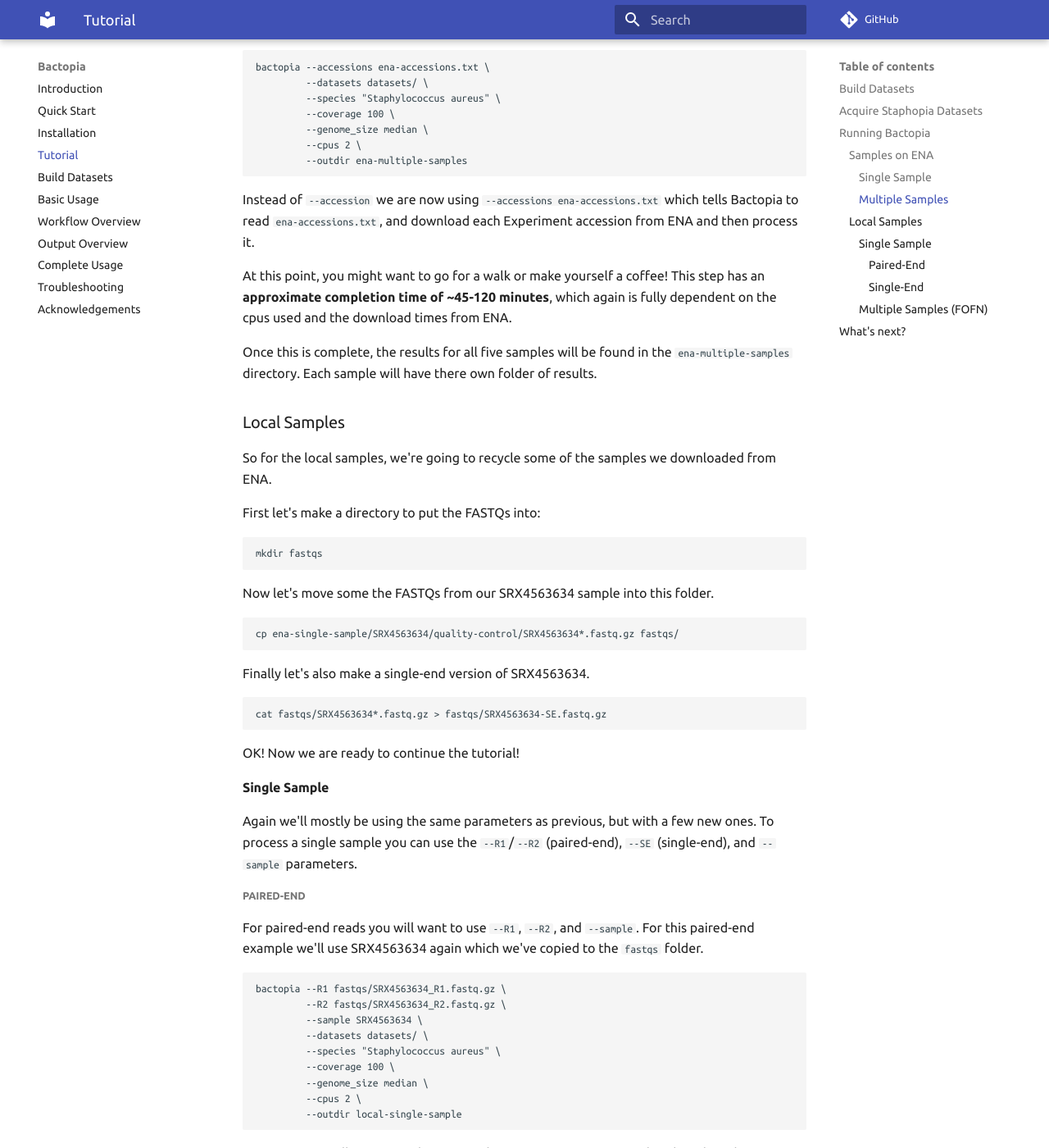
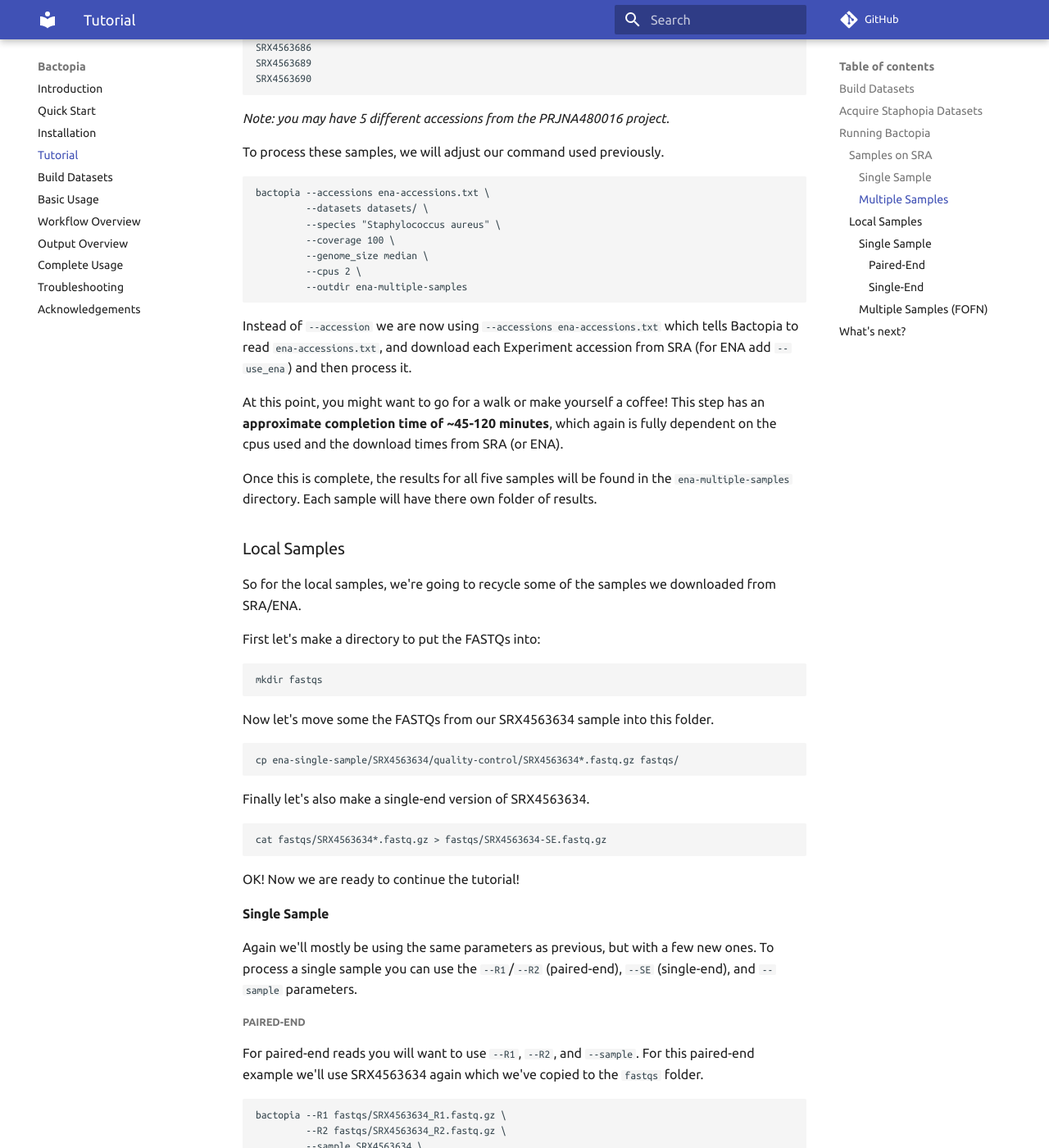
Before and after one commit to bactopia/bactopia, an MkDocs documentation site: the page built from docs/tutorial.md, in a window 1280 px wide and 1400 px high, scrolled down 4052 px. Shown: the whole window at 82% size. Built offline with MkDocs 1.6.1 and Material for MkDocs 9.7.7, drawn with Linux system fonts in a browser that asks for light colours; comment, search, counter and statistics services are not loaded; some of the changed text lies outside the part shown.

Commit message:
switch ena-dl to fastq-dl, download from SRA by default

````diff
--- a/docs/tutorial.md
+++ b/docs/tutorial.md
@@ -10,8 +10,8 @@
 - Build datasets
 - Acquire Staphopia datasets
 - Use Bactopia to process:
-    - A sample from ENA
-    - Multiple samples from ENA
+    - A sample from SRA/ENA
+    - Multiple samples from SRA/ENA
     - Single local sample
     - Multiple local samples using FOFN
 
@@ -77,9 +77,9 @@
 ## Running Bactopia
 OK! Get your servers started up! It is time to get processing!
 
-### Samples on ENA
+### Samples on SRA
 #### Single Sample
-Let's start this by downloading a single sample from ENA, and processing it through Bactopia.
+Let's start this by downloading a single sample from the [Sequence Read Archive](https://www.ncbi.nlm.nih.gov/sra) (SRA), and processing it through Bactopia.
 
 ```
 bactopia --accession SRX4563634 \
@@ -106,6 +106,9 @@
 `--cpus 2` tells Bactopia to use a maximum of 2 cpus per process. Adjust this parameter to fit your setup!
 
 `--outdir ena-single-sample` tells Bactopia to dump the results into the `ena-single-sample` folder. Please keep in mind, this will not stop Nextflow from creating files (.nextflow, trace.txt, etc...) and directories (work and .nextflow/) within your current directory.
+
+!!! info "Use --use_ena to download from ENA"
+    If you append `--use_ena` to the command above the FASTQ files for SRX4563634 will be downloaded from the [European Nucleotide Archive](https://www.ebi.ac.uk/ena) (ENA) instead of SRA.
 
 Once you launch this command, sit back, relax and watch the Nextflow give realtime updates for SRX4563634's analysis!
 
@@ -145,14 +148,14 @@
          --outdir ena-multiple-samples
 ```
 
-Instead of `--accession` we are now using `--accessions ena-accessions.txt` which tells Bactopia to read `ena-accessions.txt`, and download each Experiment accession from ENA and then process it.
+Instead of `--accession` we are now using `--accessions ena-accessions.txt` which tells Bactopia to read `ena-accessions.txt`, and download each Experiment accession from SRA (for ENA add `--use_ena`) and then process it.
 
-At this point, you might want to go for a walk or make yourself a coffee! This step has an **approximate completion time of ~45-120 minutes**, which again is fully dependent on the cpus used and the download times from ENA.
+At this point, you might want to go for a walk or make yourself a coffee! This step has an **approximate completion time of ~45-120 minutes**, which again is fully dependent on the cpus used and the download times from SRA (or ENA).
 
 Once this is complete, the results for all five samples will be found in the `ena-multiple-samples` directory. Each sample will have there own folder of results.
 
 ### Local Samples
-So for the local samples, we're going to recycle some of the samples we downloaded from ENA.
+So for the local samples, we're going to recycle some of the samples we downloaded from SRA/ENA.
 
 First let's make a directory to put the FASTQs into:
 ```
@@ -191,7 +194,7 @@
 
 Now Bactopia will recognize the `--R1` and `--R2` parameters as paired-end reads and process. The `--sample` is required and will be used for naming the output.
 
-Similar to the single ENA sample, the **approximate completion time is ~15-30 minutes** depending on the number of cpus given.
+Similar to the single SRA/ENA sample, the **approximate completion time is ~15-30 minutes** depending on the number of cpus given.
 
 Once complete, results can be found in `local-single-sample/SRX4563634/`.
 
````
Also changed, not shown: CHANGELOG.md (+3 -1 lines), docs/usage-basic.md (+6 -4 lines), docs/usage-complete.md (+8 -4 lines), 4 other files.
